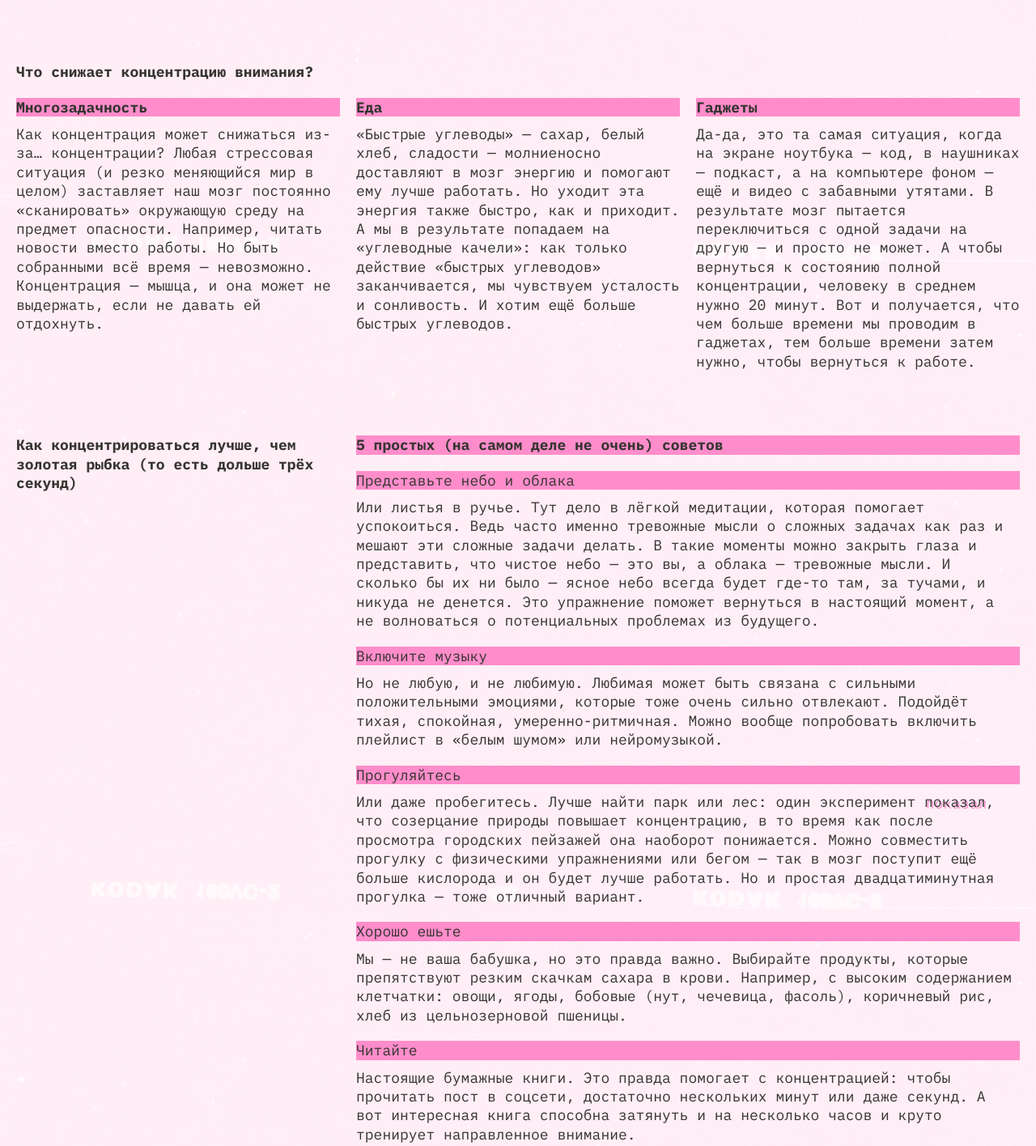
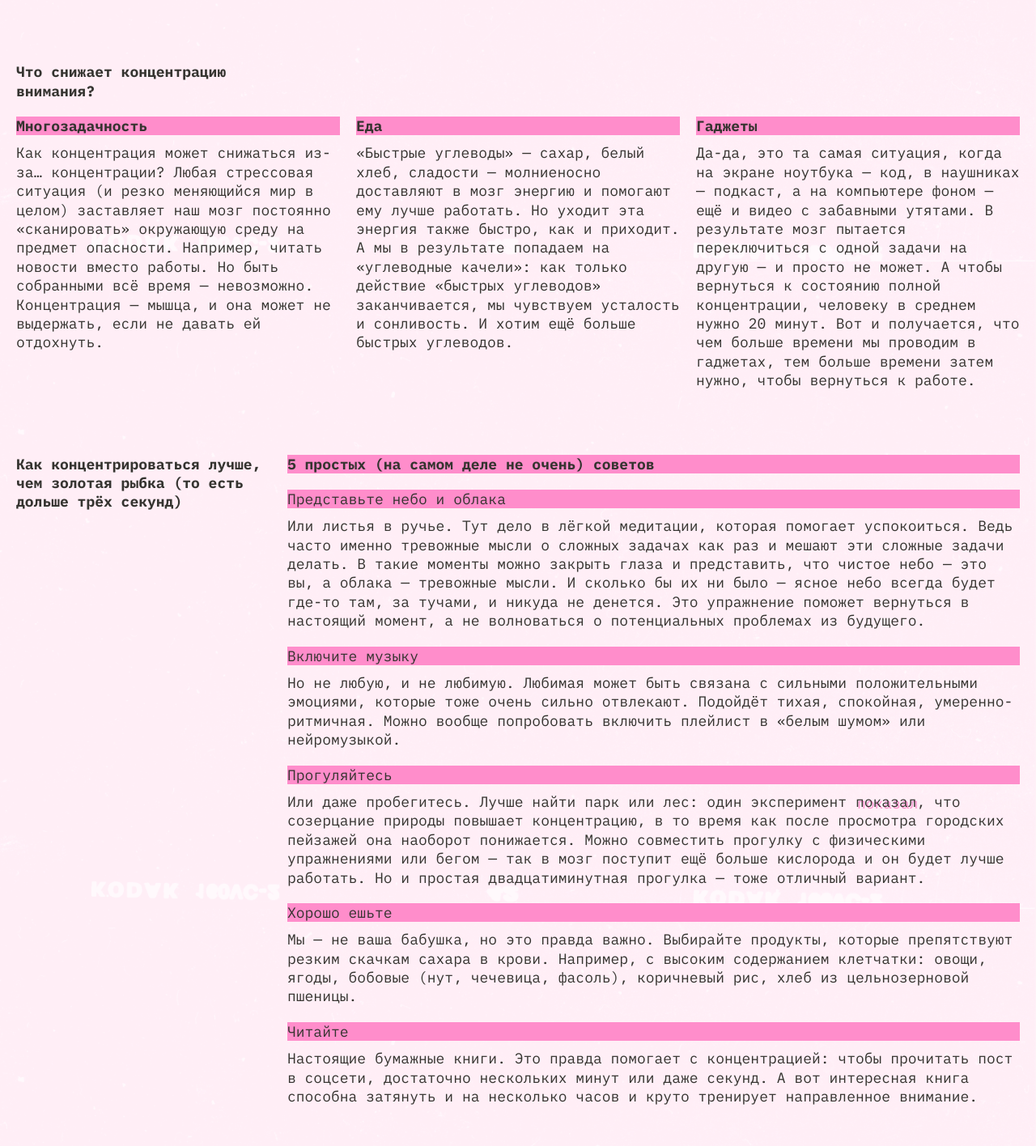
Before and after one commit to velvokay808/slozhno-sosredotochitsya, a plain HTML site: page index.html in a window 1280 px wide. Shown: the part 1277-2693 px from the top of the page at 81% size. Drawn offline with Linux system fonts and the light colour scheme.

Commit message:
Исправление недочетов

```diff
--- a/index.html
+++ b/index.html
@@ -18,7 +18,7 @@
   </head>
   <body class="page">
     <header class="header decorated-zone">
-      <span class="header__rec" aria-hidden="true">REC</span>
+      <span class="header__rec" aria-hidden="true">rec</span>
       <nav class="header__theme-menu">
         <ul class="header__theme-menu-list">
           <li class="header__theme-menu-item">
@@ -52,9 +52,9 @@
         </div>
     </header>
       <main class="main">
-        <section class="main__section">
-          <h2 class="main__title">Почему сосредоточиться так сложно</h2>
-            <ul class="main__list">
+        <section class="main__section-why">
+          <h2 class="main__title-why">Почему сосредоточиться так сложно</h2>
+            <ul class="main__list-why">
               <li class="main__list-item">
                 <h3 class="main__list-item-title title-decor">Многозадачность</h3>
                   <p class="main__list-item-text">Особенно сложно сосредоточиться, когда задач много и все они — важные. Где же легендарная многозадачность, когда она так нужна вам (и всем нанимающим менеджерам этого мира)? А дело в том, что её просто не существует. Исследователи <a href="https://dana.org/article/multicosts-of-multitasking/" rel="noopener noreferrer" class="link" target="_blank">выяснили</a>, что мозгу тяжело концентрироваться даже на двух делах одновременно. А когда в поле внимания попадает несколько важных задач, организм паникует и выделяет кортизол и адреналин — «гормоны стресса». Из-за этого мы работаем невнимательно: ошибаемся и быстро устаём.</p>
@@ -65,9 +65,9 @@
               </li>
             </ul>
         </section>
-        <section class="main__section">
-          <h2 class="main__title">Что снижает концентрацию внимания?</h2>
-            <ul class="main__list">
+        <section class="main__section-what">
+          <h2 class="main__title-what">Что снижает концентрацию внимания?</h2>
+            <ul class="main__list-what">
               <li class="main__list-item">
                 <h3 class="main__list-item-title title-decor">Многозадачность</h3>
                   <p class="main__list-item-text">Как концентрация может снижаться из-за… концентрации? Любая стрессовая ситуация (и резко меняющийся мир в целом) заставляет наш мозг постоянно «сканировать» окружающую среду на предмет опасности. Например, читать новости вместо работы. Но быть собранными всё время — невозможно. Концентрация — мышца, и она может не выдержать, если не давать ей отдохнуть.</p>
@@ -82,11 +82,11 @@
               </li>
             </ul>
           </section>
-          <section class="main__section">
-            <h2 class="main__title">Как концентрироваться лучше, чем золотая рыбка (то есть дольше трёх секунд)</h2>
+          <section class="main__section-how">
+            <h2 class="main__title-how">Как концентрироваться лучше, чем золотая рыбка (то есть дольше трёх секунд)</h2>
               <div class="main__section-subparagraphs">
                 <h3 class="main__list-item-title title-decor">5 простых (на самом деле не очень) советов</h3>
-                  <ul class="main__list">
+                  <ul class="main__list-how">
                     <li class="main__list-item">
                       <h4 class="title-decor main__subtitle">Представьте небо и облака</h4>
                         <p class="main__list-item-text">Или листья в ручье. Тут дело в лёгкой медитации, которая помогает успокоиться. Ведь часто именно тревожные мысли о сложных задачах как раз и мешают эти сложные задачи делать. В такие моменты можно закрыть глаза и представить, что чистое небо — это вы, а облака — тревожные мысли. И сколько бы их ни было — ясное небо всегда будет где-то там, за тучами, и никуда не денется. Это упражнение поможет вернуться в настоящий момент, а не волноваться о потенциальных проблемах из будущего.</p>
@@ -110,8 +110,8 @@
                   </ul>
               </div>
           </section>
-          <section class="main__section">
-            <h2 class="main__list-item-title title-decor">А можно в картинках?</h2>
+          <section class="main__section-pic">
+            <h2 class="main__title-pic title-decor">А можно в картинках?</h2>
               <ul class="main__gallery-list">
                 <li class="main__gallery-list-item">
                   <picture class="main__picture">
--- a/styles/style.css
+++ b/styles/style.css
@@ -88,6 +88,7 @@
   line-height: 1.38889;
   color: var(--accent-color);
   display: var(--rec-display);
+  text-transform: uppercase;
 }
 
 .header__rec::before {
@@ -100,7 +101,7 @@
   block-size: 9px;
   inline-size: 9px;
   background-color: var(--accent-color);
-  box-shadow: 0 0 4px 3px var(--accent-color);
+  box-shadow: 0 0 4px 2px var(--accent-color);
 }
 
 .header__theme-menu {
@@ -162,29 +163,33 @@
   margin: 40px 0;
 }
 
-.main__section {
+.main__section-why,.main__section-what,.main__section-how {
   display: grid;
   gap: 20px;
 }
 
-.main__title {
+.main__section-pic {
+  display: grid;
+  gap: 10px;
+}
+
+.main__title-why,.main__title-what,.main__title-how {
   font-size: 18px;
   font-weight: 700;
   line-height: 1.3;
   color: var(--button-color);
 }
 
-.main__section:nth-child(4) {
-  gap: 10px;
+.main__title-pic {
+  font-size: 18px;
 }
 
 .main__section-subparagraphs {
-  display: flex;
-  flex-direction: column;
+  display: grid;
   gap: 20px;
 }
 
-.main__list {
+.main__list-why,.main__list-what,.main__list-how {
   display: grid;
   gap: 20px;
 }
@@ -268,24 +273,16 @@
       margin: 60px 0;
   }
 
-  .main__section:not(:last-child) {
-      grid-template-columns: 1fr 2fr;
+  .main__section-why,.main__section-how {
+    grid-template-columns: 236px 2fr;
   }
 
-  .main__section:nth-child(2) .main__title {
-      grid-column: 1;
+  .main__title-why,.main__title-what,.main__title-how {
+    width: 236px;
   }
 
-  .main__section:nth-child(2) .main__list {
-      grid-column: 1 / 3;
-  }
-
-  .main__section-subparagraphs {
-      grid-column: 2 / 3;
-  }
-
-  .main__section:nth-child(4) {
-      gap: 20px;
+  .main__section-pic {
+    gap: 20px;
   }
 
   .main__gallery-list {
@@ -336,21 +333,21 @@
       min-block-size: 768px;
   }
 
-  .main__section:not(:last-child) {
-      grid-template-columns: 1fr 1fr 1fr;
+  .main__section-why,.main__section-how {
+  grid-template-columns: 314.96px 2fr;
   }
 
-  .main__section:nth-child(1) .main__list {
-      grid-column: 2 / 4;
+  .main__list-what {
+    grid-template-columns: 1fr 1fr 1fr;
   }
 
-  .main__section:nth-child(2) .main__list {
-      grid-template-columns: 1fr 1fr 1fr;
-      grid-column: 1 / 4;
+  .main__title-why,.main__title-what,.main__title-how {
+    width: 315px;
   }
 
-  .main__section-subparagraphs {
-      grid-column: 2 / 4;
+  .main__section-pic {
+  display: grid;
+  gap: 20px;
   }
 
   .header__theme-menu {
```
